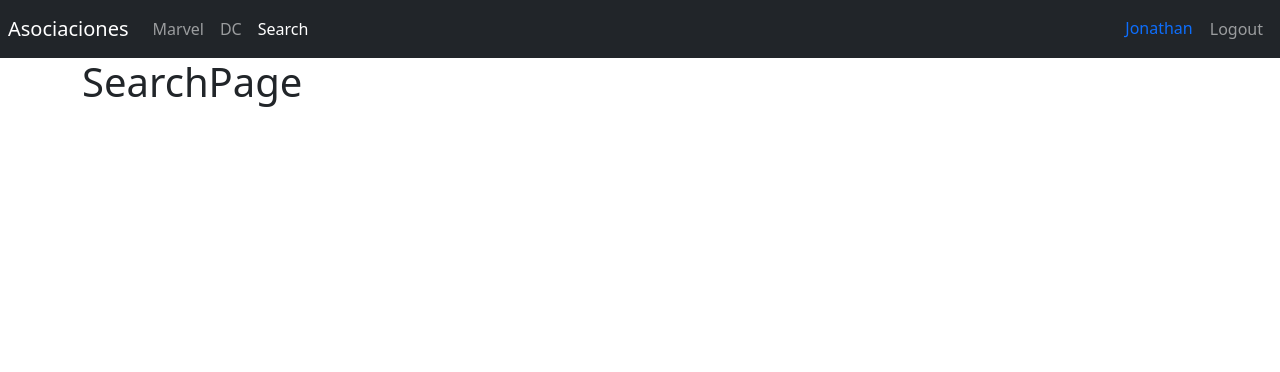
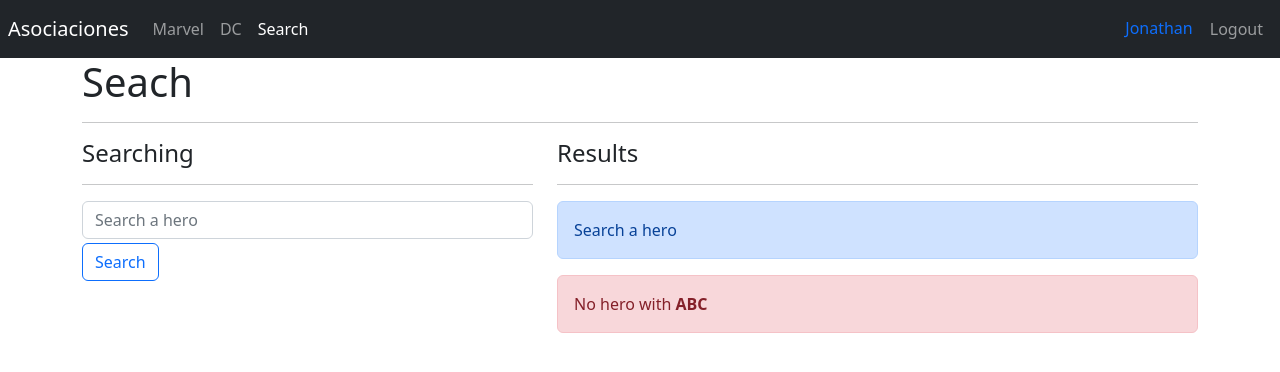
Before and after one commit to jmerino12/heroes-spa, a React (Vite) app: page /search in a window 1280 px wide. Shown: the top 372 px of the page. Built offline with nearby package versions, Linux system fonts and the light colour scheme.

Commit message:
Diseño de la pantalla de búsqueda

```diff
--- a/src/heroes/pages/SearchPage.jsx
+++ b/src/heroes/pages/SearchPage.jsx
@@ -1,5 +1,46 @@
+import { HeroCard } from "../components/HeroCard"
+
 export const SearchPage = () => {
   return (
-    <h1>SearchPage</h1>
+    <>
+      <h1>Seach</h1>
+      <hr />
+      <div className="row">
+        <div className="col-5">
+          <h4>Searching</h4>
+          <hr />
+          <form>
+            <input
+              type=""
+              placeholder="Search a hero"
+              className="form-control"
+              name="searchText"
+              autoComplete="off"
+            />
+
+            <button className="btn btn-outline-primary mt-1">
+              Search
+            </button>
+          </form>
+
+        </div>
+
+        <div className="col-7">
+          <h4>Results</h4>
+          <hr />
+          <div className="alert alert-primary">
+            Search a hero
+          </div>
+          <div className="alert alert-danger">
+            No hero with  <b>ABC</b>
+          </div>
+
+          {/*<HeroCard />*/}
+        </div>
+
+      </div>
+
+    </>
+
   )
 }
```
